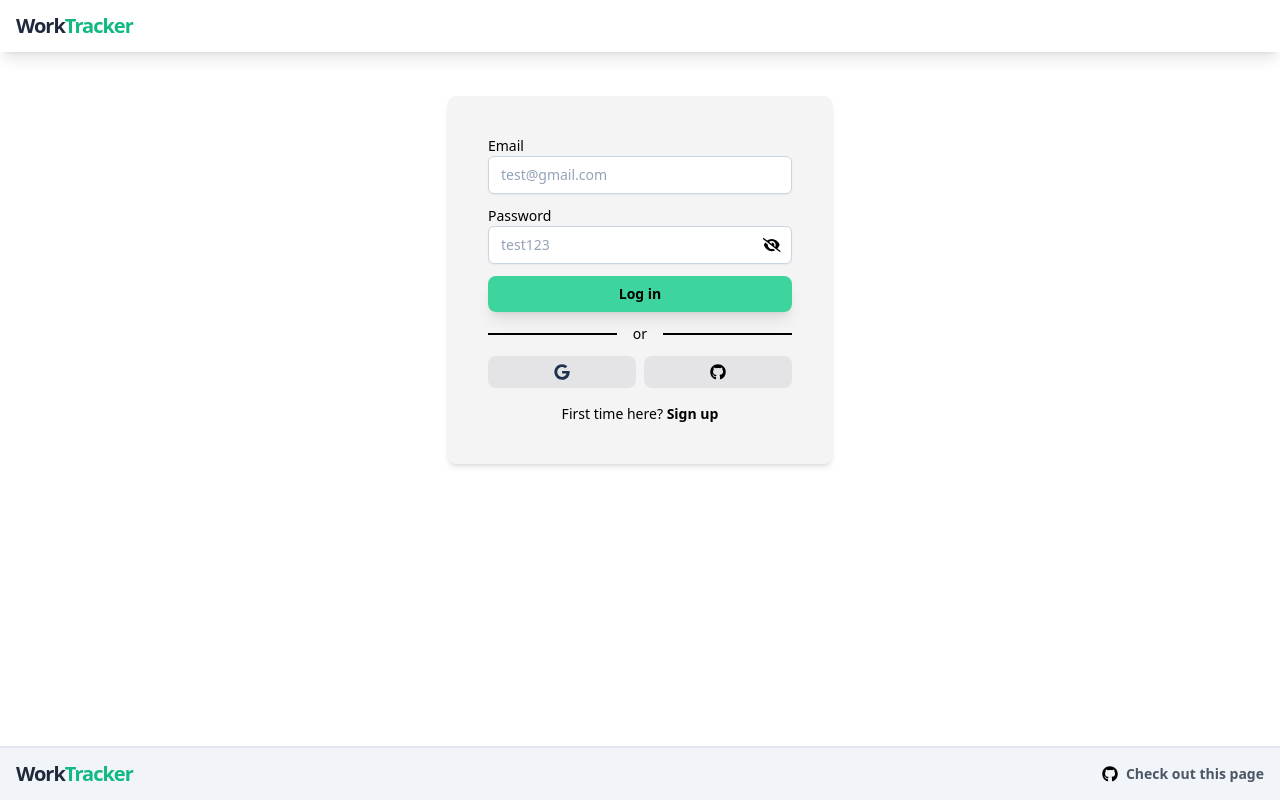
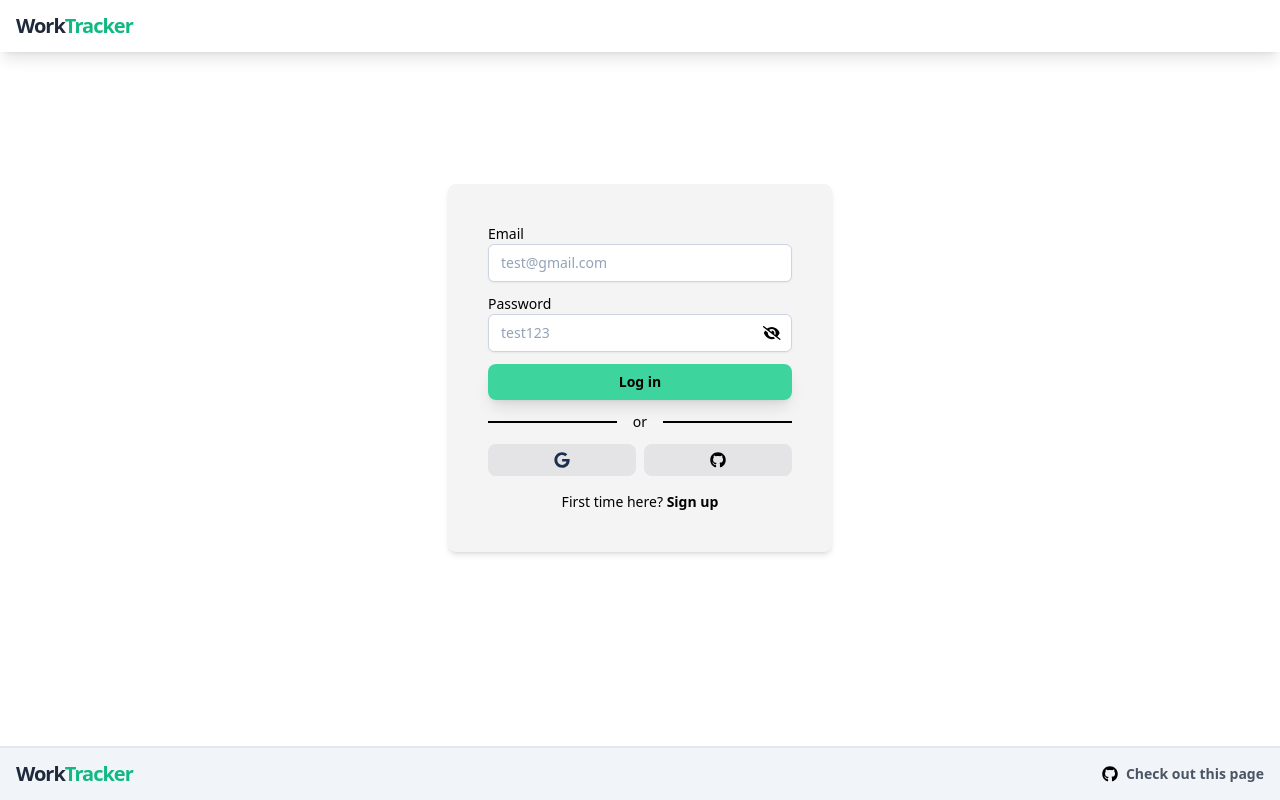
Before and after one commit to Rahul-ku-Mo/Work-Tracker, a React (Vite) app: page /auth in a window 1280 px wide. Built offline with nearby package versions, Linux system fonts and the light colour scheme; no server answers.

Commit message:
translated auth

```diff
--- a/src/pages/AuthPage.jsx
+++ b/src/pages/AuthPage.jsx
@@ -28,7 +28,7 @@ const Auth = () => {
           </h1>
         </nav>
       </header>
-      <main className="p-10 flex flex-col gap-4 bg-zinc-100 rounded-lg mx-auto mt-24 max-w-sm shadow-md">
+      <main className="p-10 flex flex-col gap-4 bg-zinc-100 rounded-lg mx-auto translate-y-1/2 max-w-sm shadow-md">
         <form className="flex flex-col gap-3" onSubmit={(e) => e.preventDefault()}>
           {signupStatus && (
             <label className="text-sm ">
```
